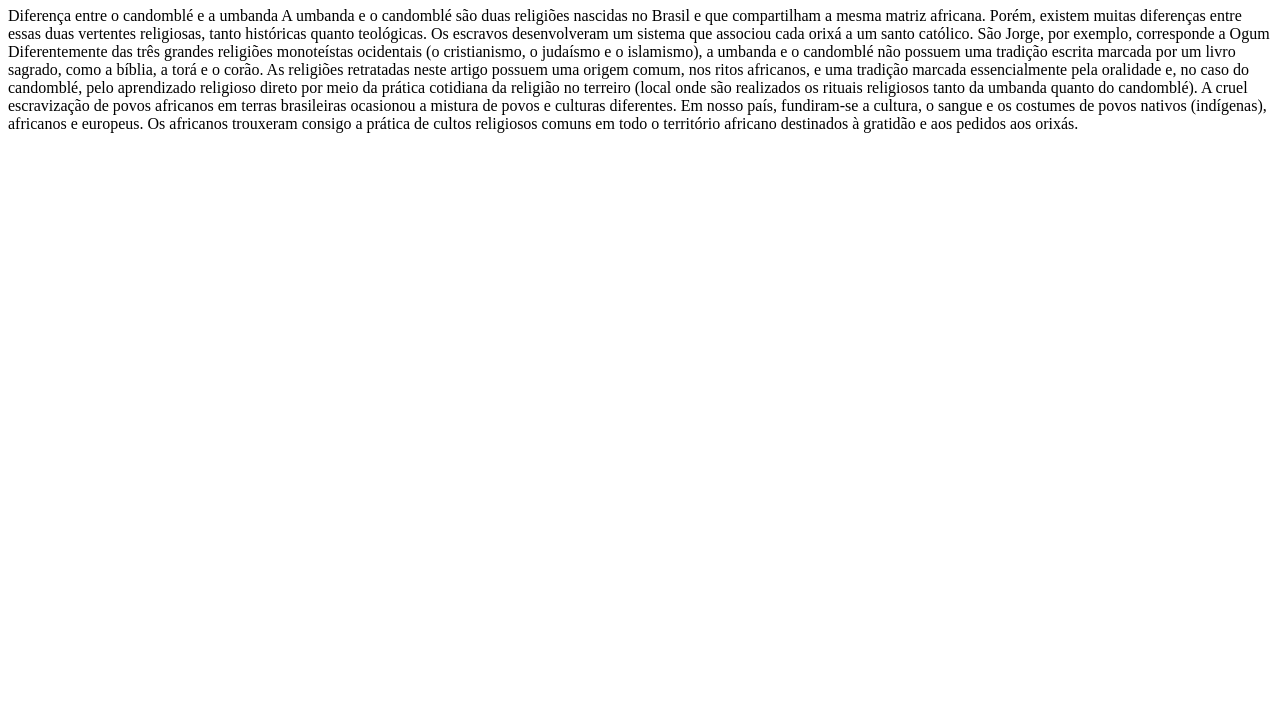
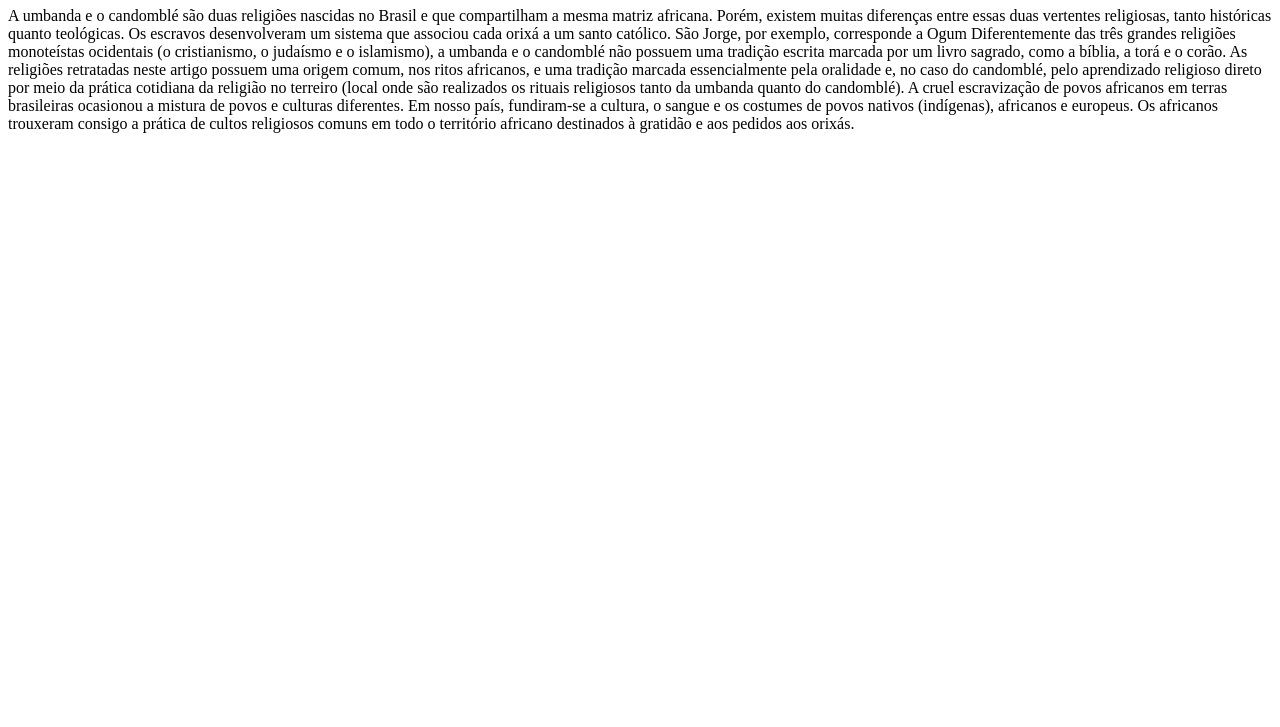
Before and after one commit to cauanedossantos/Trabalho, a plain HTML site: page index.html in a window 1280 px wide. Shown: the part 73-800 px from the top of the page. Drawn offline with Linux system fonts and the light colour scheme.

Commit message:
Update index.html

```diff
--- a/index.html
+++ b/index.html
@@ -8,9 +8,7 @@
 <body>
 
     <h1>Diferença entre o candomblé e a umbanda</h1>
-    <p>Diferença entre o candomblé e a umbanda
-
-A umbanda e o candomblé são duas religiões nascidas no Brasil e que compartilham a mesma matriz africana. Porém, existem muitas diferenças entre essas duas vertentes religiosas, tanto históricas quanto teológicas.
+    <p> A umbanda e o candomblé são duas religiões nascidas no Brasil e que compartilham a mesma matriz africana. Porém, existem muitas diferenças entre essas duas vertentes religiosas, tanto históricas quanto teológicas.
 
 Os escravos desenvolveram um sistema que associou cada orixá a um santo católico. São Jorge, por exemplo, corresponde a Ogum
 Diferentemente das três grandes religiões monoteístas ocidentais (o cristianismo, o judaísmo e o islamismo), a umbanda e o candomblé não possuem uma tradição escrita marcada por um livro sagrado, como a bíblia, a torá e o corão. As religiões retratadas neste artigo possuem uma origem comum, nos ritos africanos, e uma tradição marcada essencialmente pela oralidade e, no caso do candomblé, pelo aprendizado religioso direto por meio da prática cotidiana da religião no terreiro (local onde são realizados os rituais religiosos tanto da umbanda quanto do candomblé).
```
